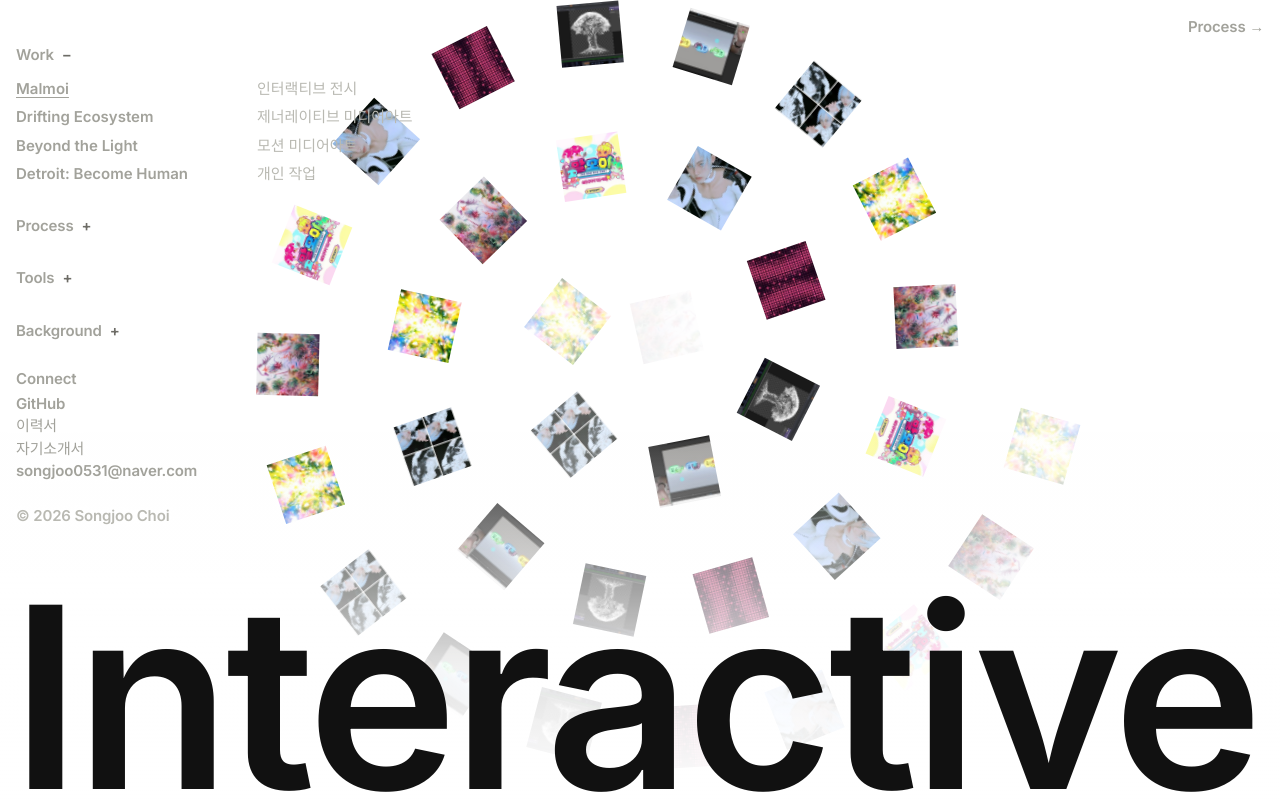
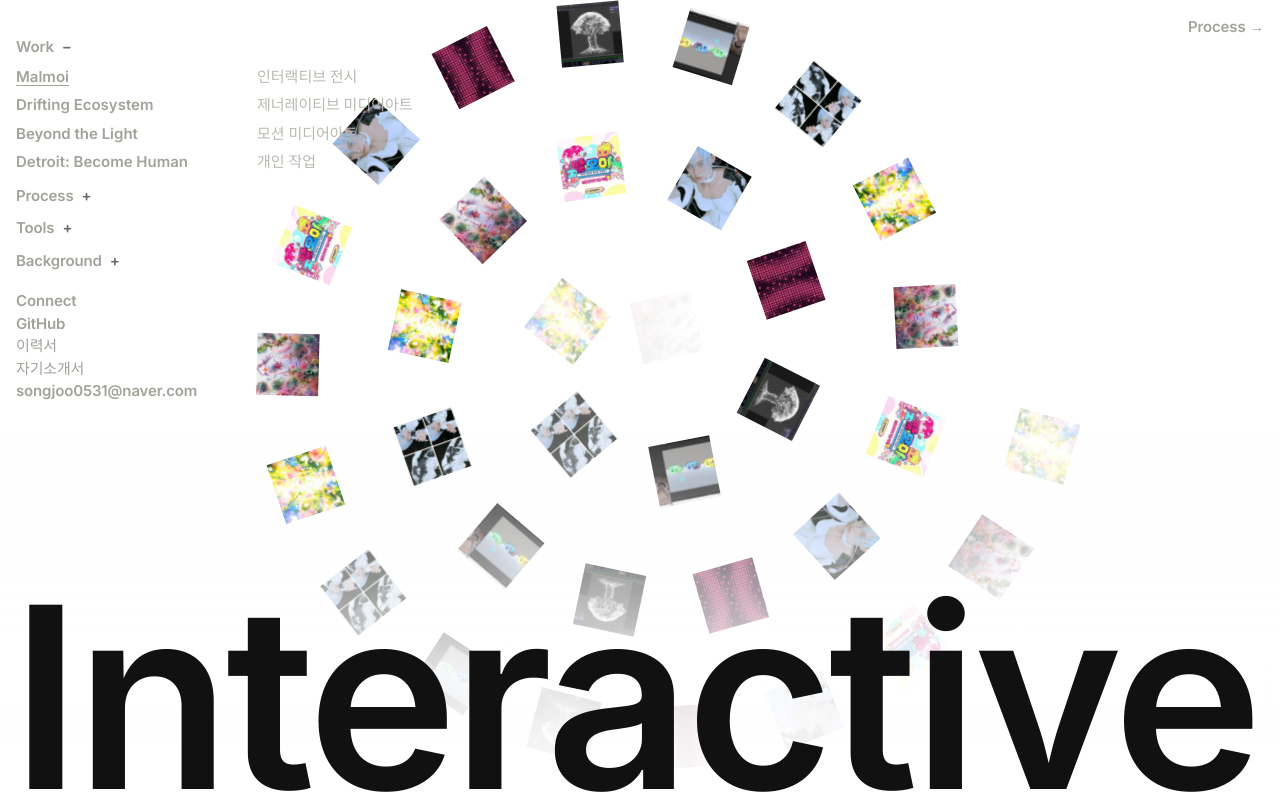
Before and after one commit to songjoochoi/portfoliomiddle, a plain HTML site: page index.html in a window 1280 px wide. Shown: the top 800 px of the page. Drawn offline with nearby package versions, Linux system fonts and the light colour scheme; animation ran at ten frames a second.

Commit message:
Intro: compact menu, remove copyright line, add distance from wordmark
Co-Authored-By: Claude Sonnet 5.5 <noreply@anthropic.com>
Claude-Session: https://claude.ai/code/session_01HVBCuJUYsDw1c2bcj824Yg

```diff
--- a/index.html
+++ b/index.html
@@ -121,6 +121,7 @@ html{scroll-behavior:auto}
 .sp .mn a,.sp .mn button,.sp .mn summary,.sp .mn h2,.sp .mn .copy{color:inherit;font:inherit}.sp .mn .wl button>span+span,.sp .mn .copy{color:#b9b9b2}
 .sp .mn a:hover,.sp .mn button:hover>span:first-child,.sp .mn summary:hover{color:#111}
 .pg{display:none}
+.sp .mn{padding-top:34px}.sp .mn.col>*+*{margin-top:6px}.sp .mn .ac>summary{min-height:24px;padding:2px 0}.sp .mn .wl button>span{padding:3px 0}.sp .mn .ac>:not(summary){margin-top:2px}.sp .mn.col>section{margin-top:16px}.sp .mn section h2{margin:0}.sp .mn section ul{margin:0;padding:0;list-style:none}
 .sp .nav{position:absolute;z-index:4;top:0;left:0;right:0;display:flex;justify-content:flex-end;gap:16px;padding:16px max(16px,env(safe-area-inset-right,0px)) 0 max(16px,env(safe-area-inset-left,0px));font:500 15px/1.5 'Inter','Noto Sans KR',system-ui,sans-serif;letter-spacing:-.01em;color:#a2a29b;text-shadow:0 0 6px #fff,0 0 6px #fff}
 .sp .nav span:last-child{white-space:nowrap}.sp .nav span:first-child{min-width:0}
 .sp .nav a,.sp .nav button{background:none;border:0;padding:6px 0;font:inherit;color:inherit;cursor:pointer}
@@ -158,7 +159,6 @@ html{scroll-behavior:auto}
 <li><a href="assets/statement.pdf" target="_blank" rel="noopener" data-ko="자기소개서" data-ja="自己紹介書" data-en="Personal statement">자기소개서</a></li>
 <li><span id="mail" style="user-select:all">songjoo0531@naver.com</span></li>
 </ul></section>
-<p class="copy">© 2026 Songjoo Choi</p>
 </main>
 </section>
 <section class="sg" id="sg" aria-label="No two experiences are the same."><p id="sgp">No two experiences are the same.</p></section>
```
